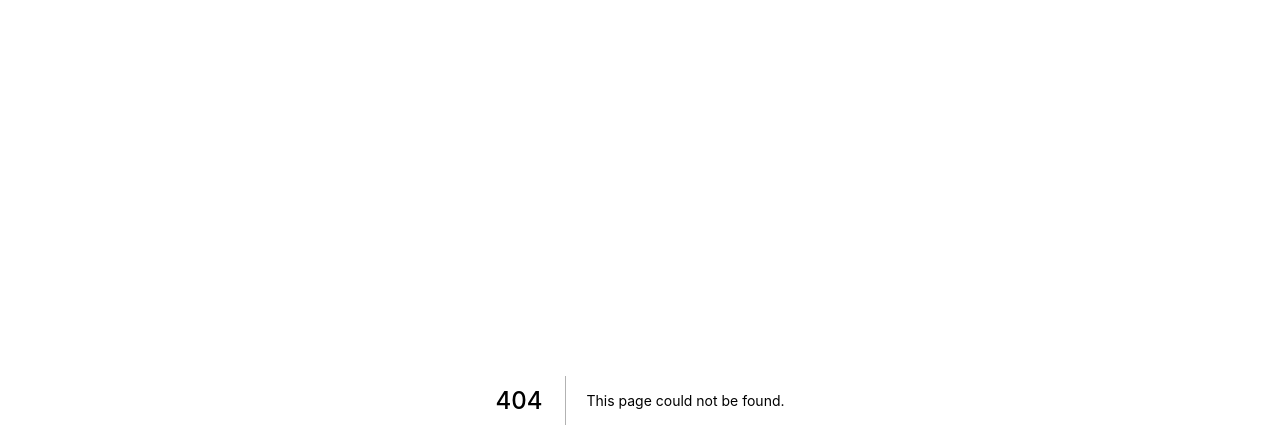
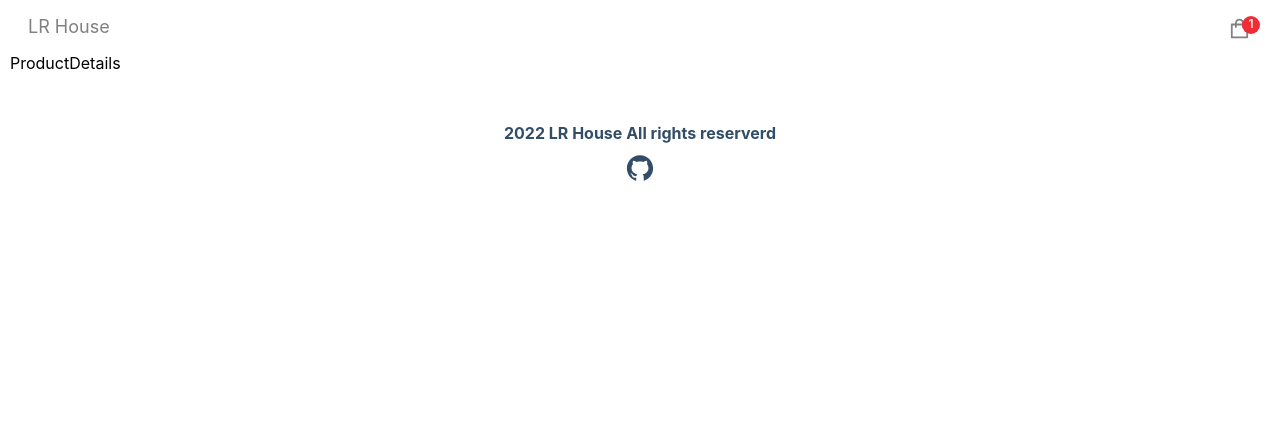
Before and after one commit to riyajath-ahamed/lightroomhouse, a Next.js app: page /product/1 in a window 1280 px wide. Before the commit this address had no page. Shown: the top 448 px of the page. Built offline with nearby package versions, Linux system fonts and the light colour scheme.

Commit message:
Complete Home page

```diff
--- a/components/Footer.jsx
+++ b/components/Footer.jsx
@@ -1,8 +1,17 @@
 import React from 'react'
+import {AiOutlineGithub} from 'react-icons/ai';
 
 const Footer = () => {
   return (
-    <div>Footer</div>
+    <div className="footer-container">
+      <p>2022 LR House All rights reserverd</p>
+      <p className="icons">
+        <a href="https://github.com/riyajath-ahamed">
+
+        <AiOutlineGithub/>
+        </a>
+      </p>
+    </div>
   )
 }
 
--- a/components/FooterBanner.jsx
+++ b/components/FooterBanner.jsx
@@ -1,8 +1,37 @@
 import React from 'react'
+import Link from 'next/link';
 
-const FooterBanner = () => {
+import { urlFor } from '../lib/client';
+
+
+const FooterBanner = ({footerBanner:{
+  largeText1, midText, largeText2, desc, product, saleTime, image, link, buttonText, smallText
+}}) => {
   return (
-    <div>FooterBanner</div>
+    <div className='footer-banner-container'>
+      <div className='banner-desc'>
+        <div className='left'>
+          <p>{largeText1}</p>
+          <h3>{largeText2}</h3>
+          <h3>{midText}</h3>
+          <p>{saleTime}</p>
+        </div>
+        <div className='right'>
+          <p>{smallText}</p>
+          <p>{midText}</p>
+          <Link href={`/product/${product}`}>
+            <button type='button'>{buttonText}</button>
+          </Link>
+
+        </div>
+        <img
+          src={urlFor(image)}
+          className='hero-banner-image'
+        />
+
+      </div>
+
+    </div>
   )
 }
 
--- a/components/Layout.jsx
+++ b/components/Layout.jsx
@@ -1,8 +1,28 @@
 import React from 'react'
+import Head from 'next/head';
 
-const Layout = () => {
+import Navbar from './Navbar';
+import Footer from './Footer';
+
+const Layout = ({children}) => {
   return (
-    <div>Layout</div>
+    <div className='layout'>
+      <Head>
+        <title>LR House</title>
+      </Head>
+      <header>
+
+        <Navbar/>
+      </header>
+      <main className='main-container'>
+        {children}
+
+      </main>
+      <footer>
+
+        <Footer/>
+      </footer>
+    </div>
   )
 }
 
--- a/components/Navbar.jsx
+++ b/components/Navbar.jsx
@@ -1,8 +1,21 @@
 import React from 'react'
+import Link from 'next/link';
+import { AiOutlineShopping } from 'react-icons/ai'
 
 const Navbar = () => {
   return (
-    <div>Navbar</div>
+    <div className="navbar-container">
+    <p className="logo">
+      <Link href="/">LR House</Link>
+    </p>
+    <button type="button" className="cart-icon" onClick="">
+      <AiOutlineShopping/>
+      <span className='cart-item-qty'>
+        {/* cart item should be dynamic to change */}
+        1
+        </span>
+    </button>
+    </div>
   )
 }
 
--- a/pages/_app.js
+++ b/pages/_app.js
@@ -1,8 +1,15 @@
 import React from 'react';
+
+import { Layout } from '../components';
 import '../styles/globals.css';
 
 function MyApp({ Component, pageProps }) {
-  return <Component {...pageProps} />
+  return (
+    <Layout>
+    <Component {...pageProps} />
+    </Layout>
+
+  )
 }
 
 export default MyApp
--- a/pages/index.js
+++ b/pages/index.js
@@ -19,7 +19,7 @@ const Home = ({products, bannerData}) => {
         product={product}/>)
         }
       </div>
-      <FooterBanner/>
+      <FooterBanner footerBanner={bannerData && bannerData[0]} />
     </div>
   )
 }
--- /dev/null
+++ b/pages/product/[slug].js
@@ -0,0 +1,9 @@
+import React from 'react'
+
+const ProductDetails = () => {
+  return (
+    <div>ProductDetails</div>
+  )
+}
+
+export default ProductDetails
--- a/styles/globals.css
+++ b/styles/globals.css
@@ -117,6 +117,7 @@ width: 100%;
  background-color: #ebebeb;
   transform: scale(1, 1);
   transition: transform 0.5s ease;
+  object-fit: cover;
 }
 
 .product-name{
@@ -136,6 +137,7 @@ width: 100%;
   height: 500px;
   line-height: 0.9;
   width: 100%;
+  box-shadow: #2d2d2d87 0px 0px 10px 0px;
 
 }
 .hero-banner-container .beats-solo{
@@ -219,7 +221,7 @@ text-shadow: #ebebeb 0px 0px 10px;
 }
 .footer-banner-container{
   padding: 100px 40px;
-  background-color: #f02d34;
+  background-color: #041d43;
   border-radius: 15px;
   position: relative;
   height: 400px;
@@ -227,6 +229,7 @@ text-shadow: #ebebeb 0px 0px 10px;
   color: white;
   width: 100%;
   margin-top: 120px;
+  box-shadow: #313030e7 0px 0px 10px 0px;
 }
 .banner-desc{
   display: flex ;
@@ -236,7 +239,7 @@ text-shadow: #ebebeb 0px 0px 10px;
   border-radius: 15px;
   padding: 10px 16px;
   background-color: white;
-  color: red;
+  color: #041d43;
   border: none;
   margin-top: 40px;
   font-size: 18px;
```
Also changed, not shown: package.json (+4 -4 lines), 1 other file (tests, documents, lock files or other folders).
